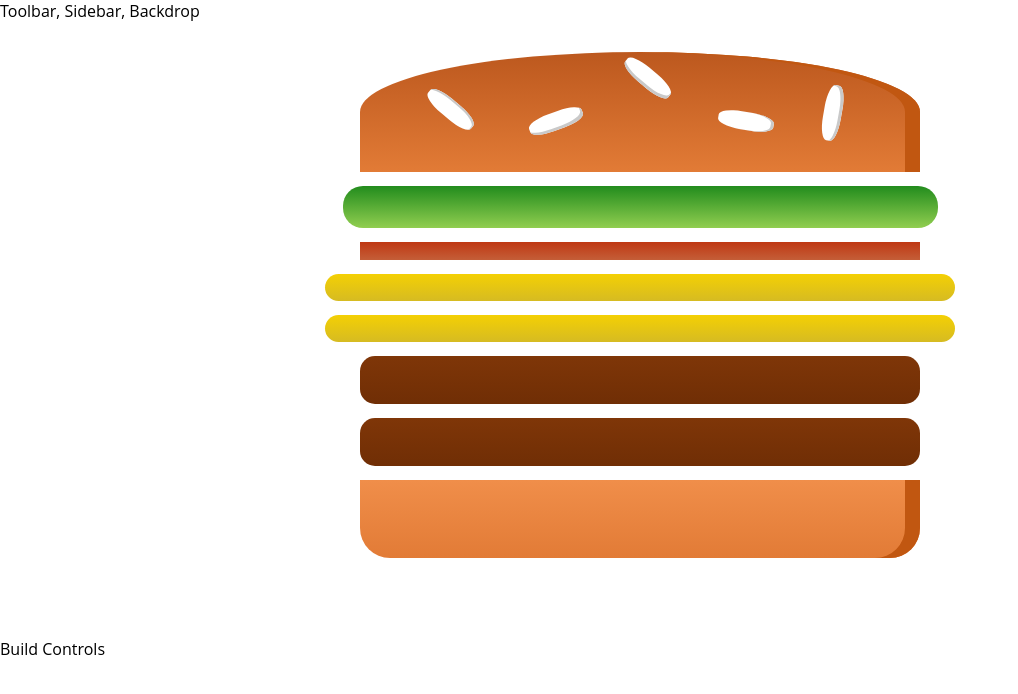
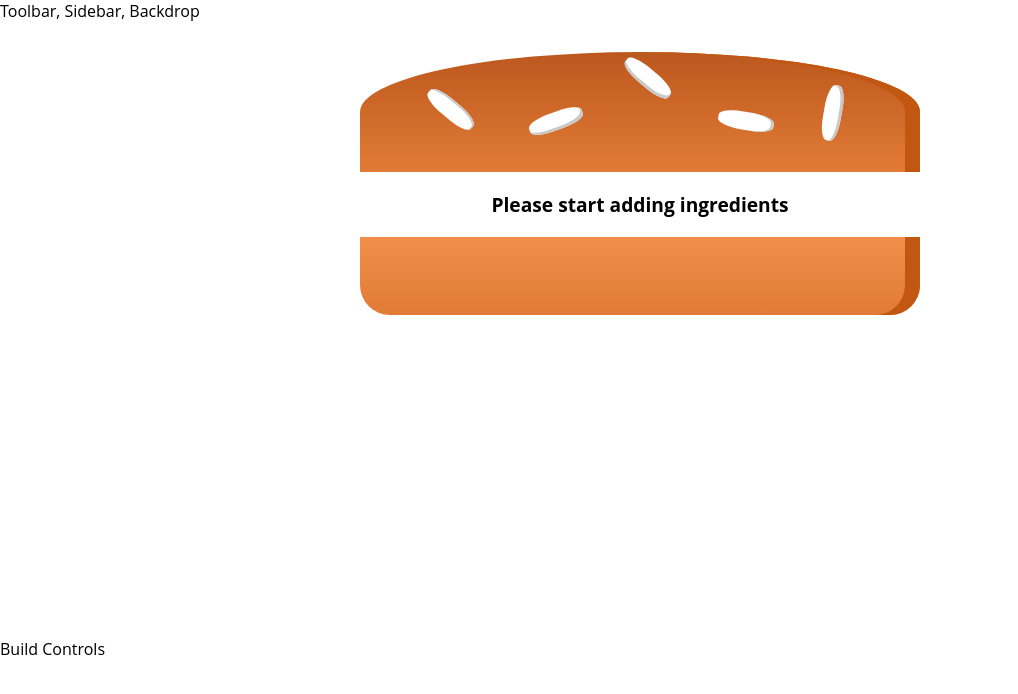
Before and after one commit to ProkofyevAlexander/react-the-complete-guide, a React app: page / in a window 1280 px wide. Shown: the top 694 px of the page, without its empty margins (0-1018 px from the left). Built offline with nearby package versions, Linux system fonts and the light colour scheme.

Commit message:
add check for ingredients length equal to zero

```diff
--- a/src/components/Burger/Burger.js
+++ b/src/components/Burger/Burger.js
@@ -3,14 +3,20 @@
 import BurgerIngredient from './BurgerIngredient/BurgerIngredient'
 
 const burger = (props) => {
-    const ingredients = Object
+    let ingredients = Object
         .keys(props.ingredients)
         .map((igKey) => {
             return [...Array(props.ingredients[igKey])]
                 .map((_, i) => (
                    <BurgerIngredient key={igKey + i} type={igKey}/>
                 ))
-        });
+        })
+        .reduce((arr, el) => {
+            return arr.concat(el);
+        }, []);
+    if (ingredients.length === 0) {
+        ingredients = <p>Please start adding ingredients</p>;
+    }
     return (
         <div className={classes.Burger}>
             <BurgerIngredient type="bread-top"/>
--- a/src/containers/BurgerBuilder/BurgerBuilder.js
+++ b/src/containers/BurgerBuilder/BurgerBuilder.js
@@ -6,10 +6,10 @@
 
     state = {
         ingredients: {
-            salad: 1,
-            bacon: 1,
-            cheese: 2,
-            meat: 2
+            salad: 0,
+            bacon: 0,
+            cheese: 0,
+            meat: 0
         }
     };
 
```
